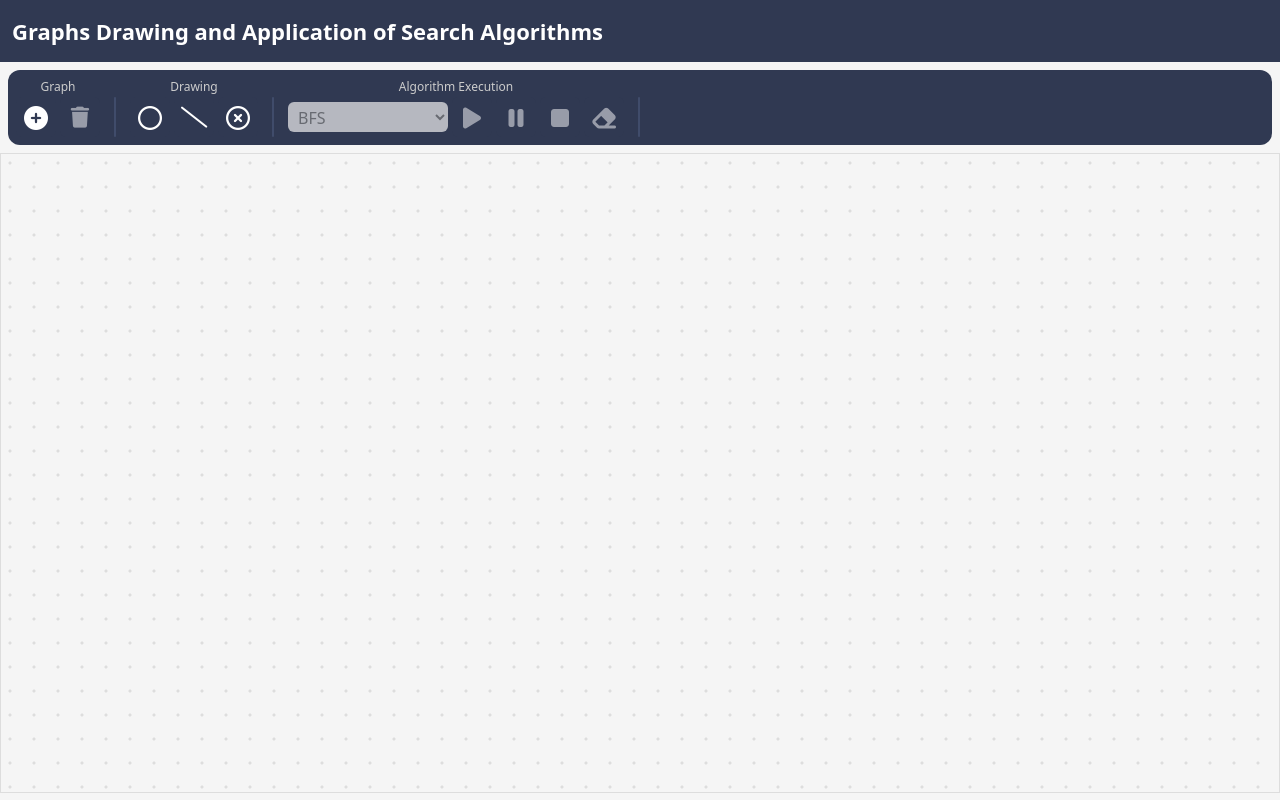
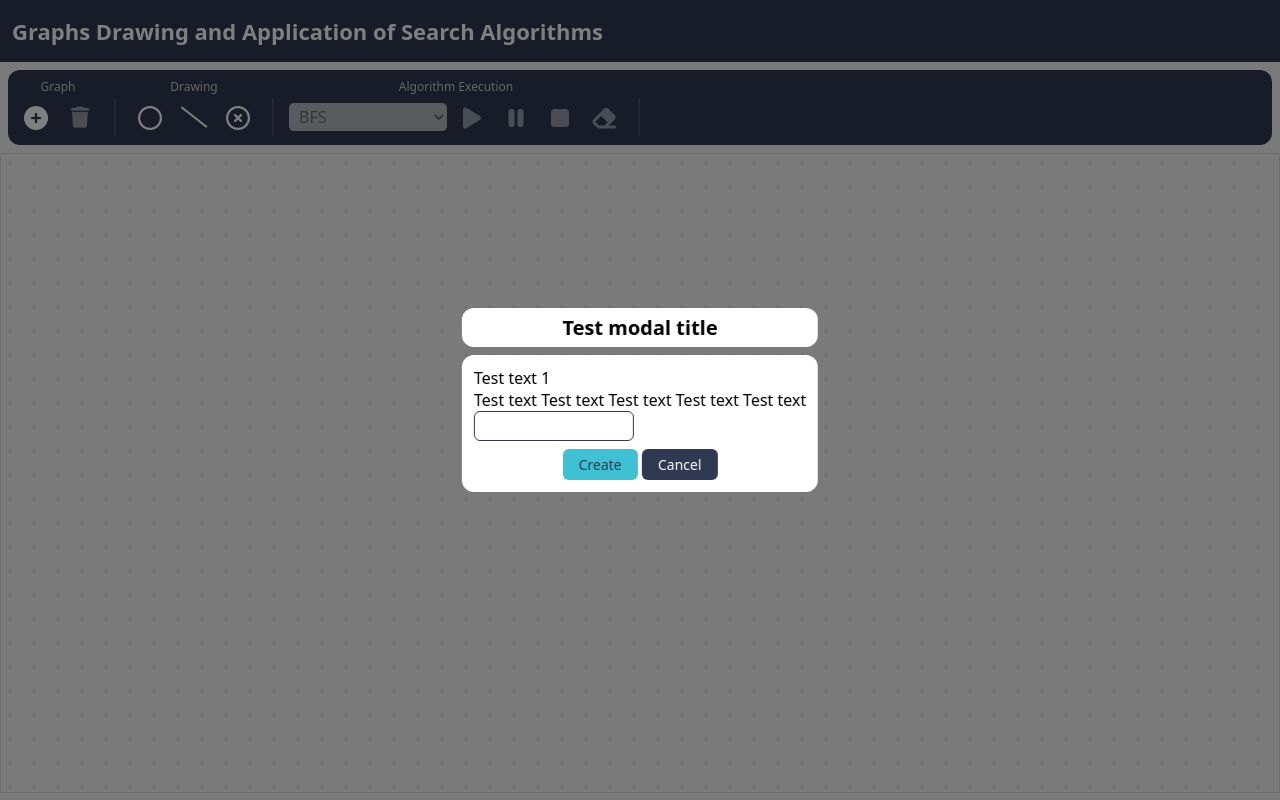
Before and after one commit to Emanuel-Palestino/ez-graphs, a website built with Vite: page index.html in a window 1280 px wide. Both pictures are taken after a click on the button 36 px from the left and 117 px from the top of the page. Built offline with nearby package versions, Linux system fonts and the light colour scheme.

Commit message:
Added modal html and css

```diff
--- a/index.html
+++ b/index.html
@@ -108,6 +108,24 @@
       <g id="nodes"></g>
     </svg>
 
+    <!-- MODALS -->
+    <dialog id="new_graph_modal">
+      <div class="header">
+        <h3>Test modal title</h3>
+      </div>
+      <div class="body">
+        <form id="new_graph_form">
+          <p>Test text 1</p>
+          <p>Test text Test text Test text Test text Test text</p>
+          <input type="text">
+        </form>
+        <div class="buttons">
+          <button form="new_graph_form" class="primary">Create</button>
+          <button id="btn-cancel_new_graph" class="secondary">Cancel</button>
+        </div>
+      </div>
+    </dialog>
+
   </main>
   <script type="module" src="/src/editor.ts"></script>
   <script type="module" src="/src/main.ts"></script>
--- a/src/main.ts
+++ b/src/main.ts
@@ -2,6 +2,15 @@ import { editor } from "./editor"
 import { activateButton } from "./utils/menu"
 
 editor.init()
+
+// GRAPH BUTTONS
+const btnNewGraph = document.querySelector<HTMLButtonElement>('#btn-new_graph')
+btnNewGraph?.addEventListener('click', () => {
+	document.querySelector<HTMLDialogElement>('#new_graph_modal')?.showModal()
+})
+
+
+// DRAWING BUTTONS
 
 // Draw node button
 const btnDrawNode = document.querySelector<HTMLButtonElement>('#btn-draw_node')
--- a/src/styles/ui.css
+++ b/src/styles/ui.css
@@ -78,6 +78,7 @@ menu section ul li button {
 	cursor: pointer;
 	background-color: var(--bg-primary);
 	border: none;
+	outline: none;
 	color: #fff;
 	font-size: 24px;
 	border-radius: 6px;
@@ -110,10 +111,10 @@ select {
 	width: 160px;
 	height: 30px;
 	border-radius: 6px;
-	padding: 4px 6px;
+	padding: 2px 6px;
 	font-size: 16px;
 	outline: none;
-	border: none;
+	border: 1px solid var(--bg-primary);
 }
 
 select:not(:disabled) {
@@ -141,3 +142,102 @@ li select {
 #canvas.dragging-edge {
 	cursor: pointer;
 }
+
+
+/* MODAL */
+dialog {
+	min-width: 250px;
+	min-height: 100px;
+	outline: none;
+	border: none;
+	transform: translate(-50%, -50%) scale(0.8);
+	left: 50%;
+	top: 50%;
+	opacity: 0;
+	background-color: transparent;
+}
+
+dialog::backdrop {
+	background-color: rgba(0, 0, 0, 0.5);
+	opacity: 0;
+}
+
+dialog[open] {
+	animation: dialog-appear 350ms forwards;
+}
+
+dialog[open]::backdrop {
+	animation: dialog-backdrop-appear 200ms forwards;
+}
+
+dialog .header {
+	background-color: #fff;
+	border-radius: 12px;
+	padding: 6px 12px;
+	margin-bottom: 8px;
+}
+
+dialog .header h3 {
+	text-align: center;
+	font-size: 20px;
+}
+
+dialog .body {
+	background-color: #fff;
+	border-radius: 12px;
+	padding: 12px;
+}
+
+dialog .body .buttons {
+	text-align: center;
+	margin-top: 8px;
+}
+
+dialog .body .buttons button {
+	border: none;
+	padding: 6px 16px;
+	border-radius: 6px;
+	cursor: pointer;
+	transition: transform 200ms;
+	user-select: auto;
+	font-size: 14px;
+}
+
+dialog .body .buttons button.primary {
+	background-color: var(--bg-secondary);
+	color: var(--bg-primary);
+}
+
+dialog .body .buttons button.secondary {
+	background-color: var(--bg-primary);
+	color: #fff;
+}
+
+dialog .body .buttons button:active {
+	transform: scale(0.92);
+}
+
+@keyframes dialog-appear {
+	0% {
+		opacity: 0;
+	}
+
+	80% {
+		transform: translate(-50%, -50%) scale(1);
+	}
+
+	100% {
+		opacity: 1;
+		transform: translate(-50%, -50%) scale(1);
+	}
+}
+
+@keyframes dialog-backdrop-appear {
+	from {
+		opacity: 0;
+	}
+
+	to {
+		opacity: 1;
+	}
+}
```
